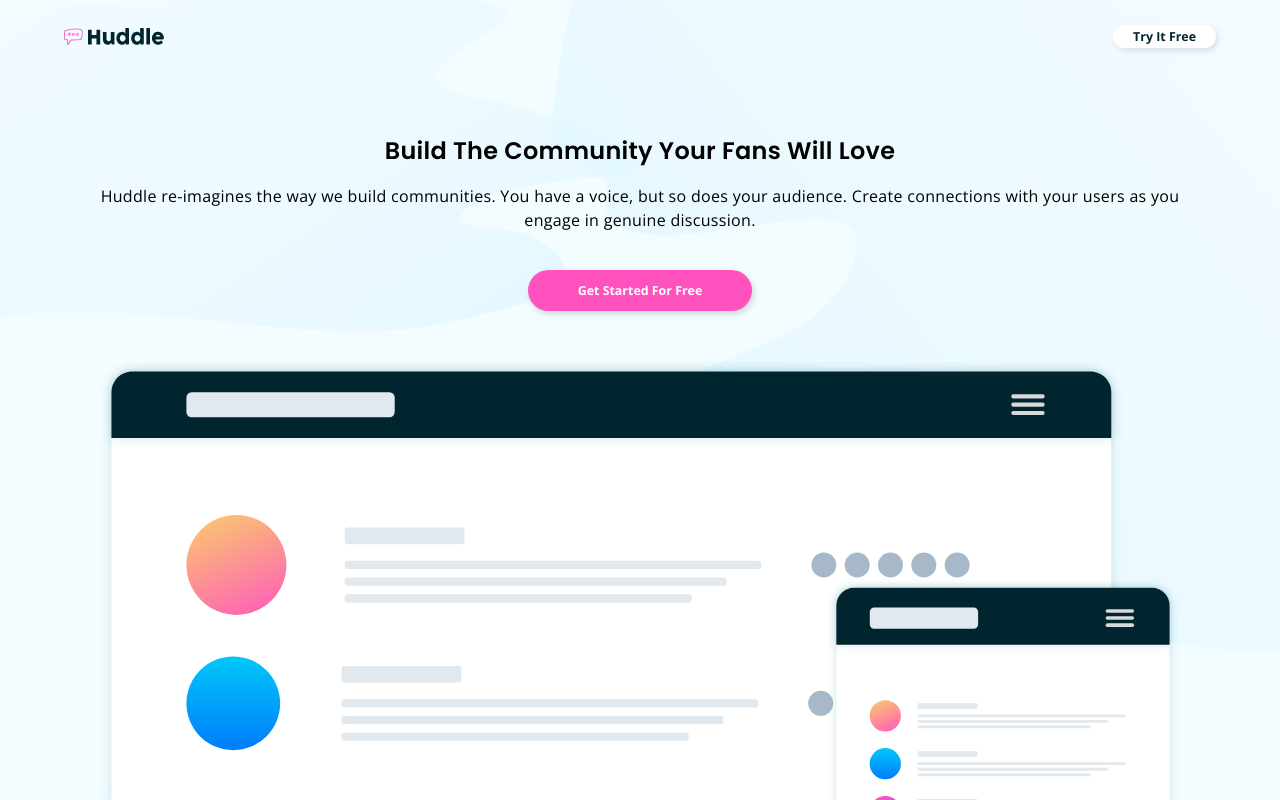
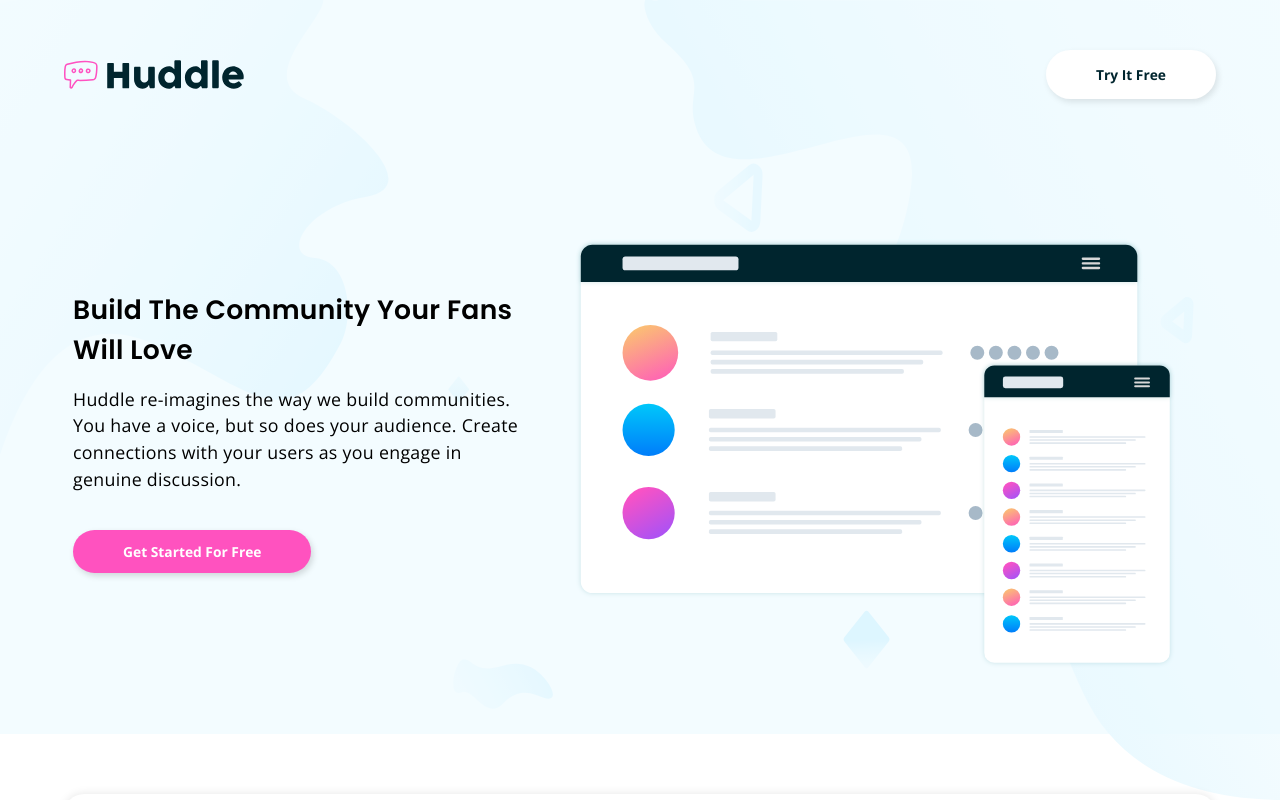
Before and after one commit to AbdullahiAA/huddle-landing-page-with-alternating-feature-blocks, a plain HTML site: page index.html in a window 1280 px wide. Shown: the top 800 px of the page. Drawn offline with nearby package versions, Linux system fonts and the light colour scheme.

Commit message:
Tab Version - Hero Section

```diff
--- a/css/styles.scss
+++ b/css/styles.scss
@@ -270,3 +270,47 @@ footer {
         }
     }
 }
+
+
+@media screen and (min-width: 760px) {
+    body {
+        background-image: url(../images/bg-hero-desktop.svg);
+    }
+
+    header {
+        padding-top: 50px;
+        padding-bottom: 50px;
+
+        .container {
+            img {
+                width: 180px;
+            }
+
+            a {
+                padding: 15px 50px;
+            }
+        }
+    }
+
+    .hero .container {
+        display: flex;
+        gap: 50px;
+        text-align: left;
+        justify-content: center;
+        align-items: center;
+
+        .hero__left {
+            flex: 5;
+        }
+
+        .hero__right {
+            flex: 7;
+        }
+    }
+}
+
+@media screen and (min-width: 1024px) {
+    body {
+        font-size: 20px;
+    }
+}
```
Also changed, not shown: index.html (+0 -3 lines), css/styles.css, 1 other file.
